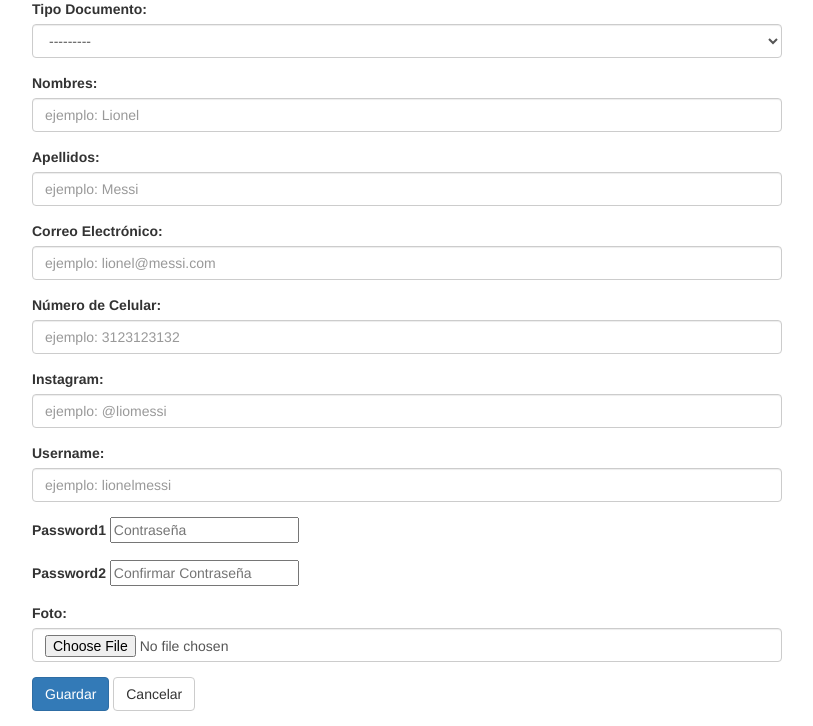
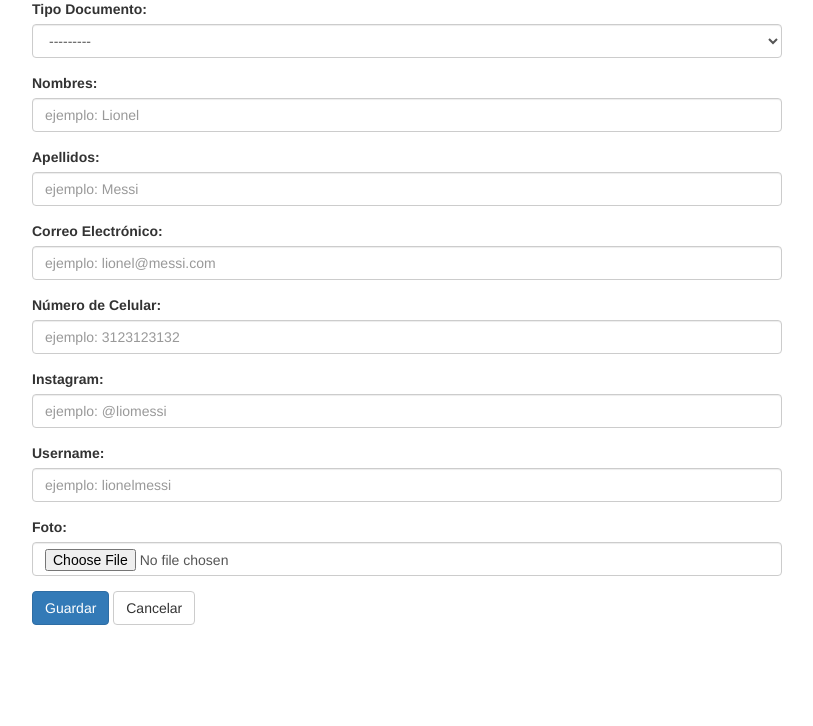
Before and after one commit to iamjosel/proyecto-poo, a Django app: page /chefs/registrar/ in a window 1280 px wide. Shown: the part 143-869 px from the top of the page, without its empty margins (233-1046 px from the left). After the commit the page ends 768 px from the top, so only its background shows below. Run offline with Django 3.2, Linux system fonts and the light colour scheme; some libraries are stand-ins or nearby versions.

Commit message:
ajustes sin field password

```diff
--- a/recetas/recetas/apps/chefs/forms.py
+++ b/recetas/recetas/apps/chefs/forms.py
@@ -2,19 +2,6 @@ from django import forms
 from .models import Chef
 
 class RegistroChefForm(forms.ModelForm):
-    password1 = forms.CharField(
-        widget=forms.PasswordInput(attrs={'placeholder': 'Contraseña'}),
-        max_length=100,
-        required=True,
-        error_messages={'required': 'Este campo es obligatorio'}
-    )
-    password2 = forms.CharField(
-        widget=forms.PasswordInput(attrs={'placeholder': 'Confirmar Contraseña'}),
-        max_length=100,
-        required=True,
-        error_messages={'required': 'Este campo es obligatorio'}
-    )
-
     class Meta:
         model = Chef
         fields = ['tipo_documento', 'nombres', 'apellidos', 'email', 'celular', 'instagram', 'username', 'foto']
@@ -34,8 +21,6 @@ class RegistroChefForm(forms.ModelForm):
             'celular': 'Número de Celular:',
             'instagram': 'Instagram:',
             'username': 'Username:',
-            'password': 'Password 1:',
-            'password': 'Password 2:',
             'foto': 'Foto:',
         }
         widgets = {
@@ -48,21 +33,3 @@ class RegistroChefForm(forms.ModelForm):
             'celular': forms.TextInput(attrs={'class': 'form-control', 'placeholder': 'ejemplo: 3123123132'}),
             'foto': forms.FileInput(attrs={'class': 'form-control'}),
         }
-
-    def clean(self):
-        cleaned_data = super().clean()
-        password1 = cleaned_data.get("password1")
-        password2 = cleaned_data.get("password2")
-
-        if password1 and password2 and password1 != password2:
-            self.add_error('password1', "Las contraseñas no coinciden")
-            self.add_error('password2', "Las contraseñas no coinciden")
-
-        return cleaned_data
-
-    def save(self, commit=True):
-        chef = super().save(commit=False)
-        chef.password = self.cleaned_data["password1"]
-        if commit:
-            chef.save()
-        return chef
--- a/recetas/recetas/apps/chefs/models.py
+++ b/recetas/recetas/apps/chefs/models.py
@@ -21,7 +21,6 @@ class Chef(models.Model):
     apellidos = models.CharField(max_length=70, blank=False, validators=[validate_only_letters])
     email = models.EmailField(max_length=100, blank=False)
     username = models.CharField(max_length=70, blank=False)
-    password = models.CharField(max_length=100, blank=False)
     celular = models.CharField(max_length=10, blank=False, validators=[validate_only_numbers])
     instagram = models.CharField(max_length=100, blank=True)
     foto = models.ImageField(upload_to='chefs_fotos/', blank=False, null=False)
--- a/recetas/recetas/templates/chefs/registrar.html
+++ b/recetas/recetas/templates/chefs/registrar.html
@@ -48,19 +48,6 @@
                 {{ form.username }}
                 {{ form.username.errors }}
             </div>
-
-            <div class="form-group">
-                <label for="{{ form.password1.id_for_label }}">{{ form.password1.label }}</label>
-                {{ form.password1 }}
-                {{ form.password1.errors }}
-            </div>
-
-            <div class="form-group">
-                <label for="{{ form.password2.id_for_label }}">{{ form.password2.label }}</label>
-                {{ form.password2 }}
-                {{ form.password2.errors }}
-            </div>
-
             <div class="form-group">
                 <label for="{{ form.foto.id_for_label }}">{{ form.foto.label }}</label>
                 {{ form.foto }}
```
Also changed, not shown: recetas/recetas/templates/usuario/registrar.html (+0 -16 lines), recetas/recetas/apps/chefs/migrations/0002_auto_20241006_1332.py, recetas/recetas/apps/chefs/migrations/0003_chef_foto.py (deleted), recetas/recetas/apps/recetas/migrations/0002_auto_20241006_1332.py.
